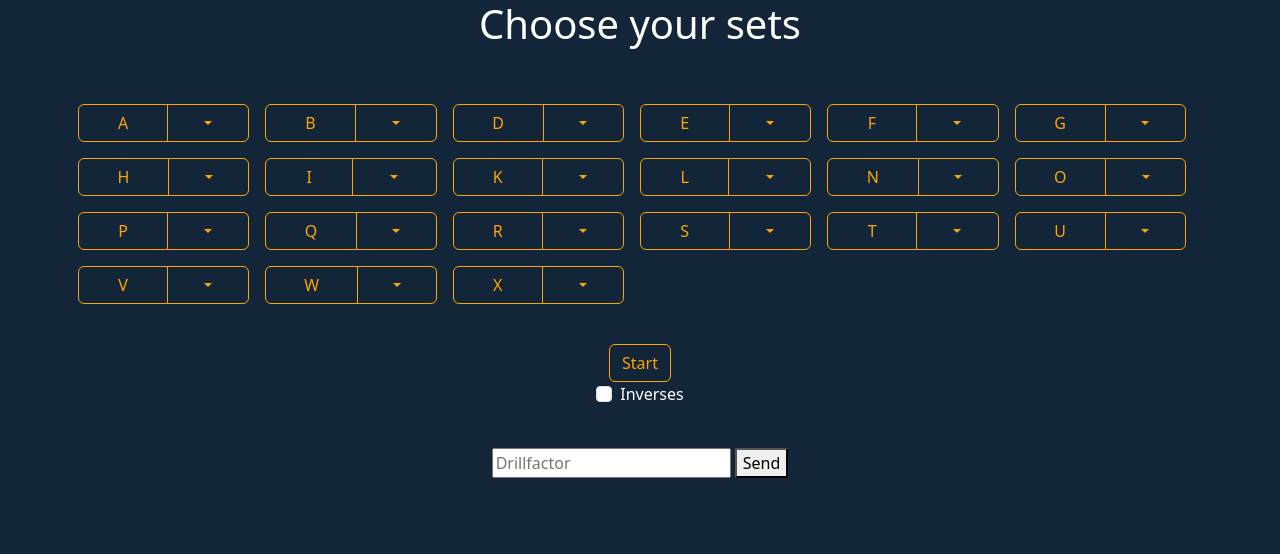
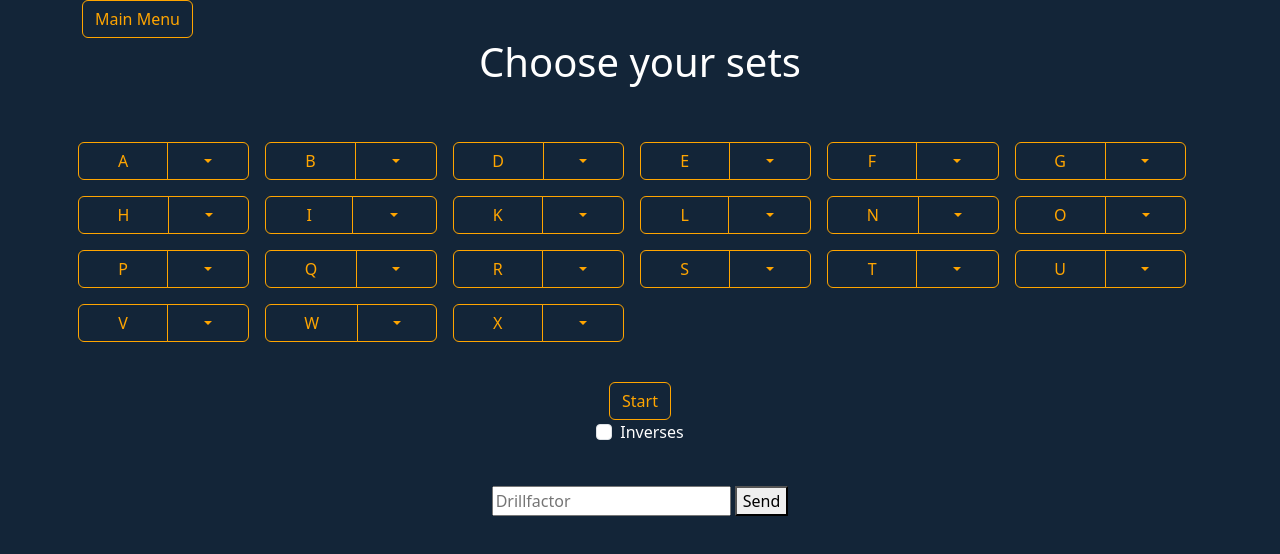
Before and after one commit to HazjoTheFox/BLDdrill, a plain HTML site: page index.html in a window 1280 px wide. Both pictures are taken after a click on the button "Corners". Drawn offline with nearby package versions, Linux system fonts and the light colour scheme.

Commit message:
added back to main menu button

```diff
--- a/index.html
+++ b/index.html
@@ -45,6 +45,11 @@
     <div id="menu" class="d-none">
 
         <div class="container">
+            <div class="row">
+                <div class="col">
+                    <button class="btn btn-outline-success" id="back">Main Menu</button>
+                </div>
+            </div>
             <div class="row">
                 <h1 class="text-center mb-4">Choose your sets</h1>
                 <div id="button-container" class="row g-3"></div>
--- a/selectionMenu.js
+++ b/selectionMenu.js
@@ -2,6 +2,24 @@ import { start } from './session.js';
 
 // Global variables
 var pieceType = "";
+
+function clearGeneratedButtons() {
+    const container = document.getElementById('button-container');
+    if (container) {
+        container.innerHTML = '';
+    }
+}
+
+
+const backBtn = document.getElementById("back");
+if (backBtn) {
+    backBtn.addEventListener('click', () => {
+        document.getElementById("main-menu").classList.remove('d-none');
+        document.getElementById("menu").classList.add('d-none');
+        clearGeneratedButtons();
+    });
+}
+
 
 //Checks if a give pair is valid
 function isValidPair(pieceType, sticker1, sticker2){
@@ -44,6 +62,7 @@ function deleteForbiddenSets(letter){
 
 
 export async function genButtons(piece) {
+    clearGeneratedButtons();
     // Show selection menu
     document.getElementById("main-menu").classList.toggle('d-none');
     document.getElementById("menu").classList.toggle('d-none');
@@ -229,36 +248,36 @@ export async function genButtons(piece) {
         container.appendChild(colDiv);
     });
 
-    const startButton = document.getElementById('start');
+    let startButton = document.getElementById('start');
 
+    // 1. Create a clean clone of the button. This clone has no event listeners.
+    const newStartButton = startButton.cloneNode(true);
 
+    // 2. Replace the old button in the webpage with our new, clean clone.
+    startButton.parentNode.replaceChild(newStartButton, startButton);
 
-    const selectedComms = new Set();
-    // Start button
+    // 3. Update our variable to point to the new, clean button.
+    startButton = newStartButton;
+
+    // 4. Now, we can safely add our new event listener.
     if (startButton) {
         startButton.addEventListener('click', () => {
-            // a. Create a new Set to store the labels of checked buttons.
-            // A Set automatically handles duplicates, which is useful.
+            // This Set needs to be created INSIDE the listener
+            // so it is fresh every time the button is clicked.
+            const selectedComms = new Set();
 
-
-            // b. Loop through our buttonStates object.
-            // The `key` will be the checkbox ID (e.g., 'check-main-A').
-            // The `value` will be `true` or `false`.
+            // Loop through the buttonStates for THIS session.
             for (const [buttonId, isChecked] of Object.entries(buttonStates)) {
 
-                // c. If the button's state is `true` (it's checked)...
                 if (isChecked) {
-                    // d. Find the corresponding <label> element for that checkbox.
-                    // The label's `for` attribute matches the checkbox's `id`.
                     const labelElement = document.querySelector(`label[for="${buttonId}"]`);
 
-                    // e. If the label exists, add its text content to our Set.
+                    // This logic is now safe because the old listeners that
+                    // were looking for non-existent labels are gone.
                     if (labelElement && labelElement.textContent.length == 2) {
                         selectedComms.add(labelElement.textContent);
 
-                        // d. Inclide inverses
                         if (document.getElementById('inverse').checked){
-                            selectedComms.add(labelElement.textContent);
                             const reversed = labelElement.textContent.split("").reverse().join("");
                             selectedComms.add(reversed);
                         }
@@ -266,27 +285,24 @@ export async function genButtons(piece) {
                 }
             }
 
-            // f. Log the final Set to the console to see the result.
+            // Log the final Set to the console to see the result.
             console.log("--- START CLICKED ---");
             console.log("Collected Labels:", selectedComms);
-        });
 
-        // Hide content
-        const contentWrapper = document.getElementById('menu');
-        const sessionWrapper = document.getElementById('session');
-
-        startButton.addEventListener('click', () => {
-            // Toggle the 'd-none' class on the content wrapper.
-            // 'd-none' is a Bootstrap utility class for `display: none`.
-            // classList.toggle() adds the class if it's not there, and removes it if it is.
+             // Hide content
+            const contentWrapper = document.getElementById('menu');
+            const sessionWrapper = document.getElementById('session');
             contentWrapper.classList.toggle('d-none');
             sessionWrapper.classList.toggle('d-none');
+
             // start session
             const commslist = [...selectedComms];
             start(commslist, pieceType);
         });
     }
 }
+
+
 
 
 var UBL = "";
```
